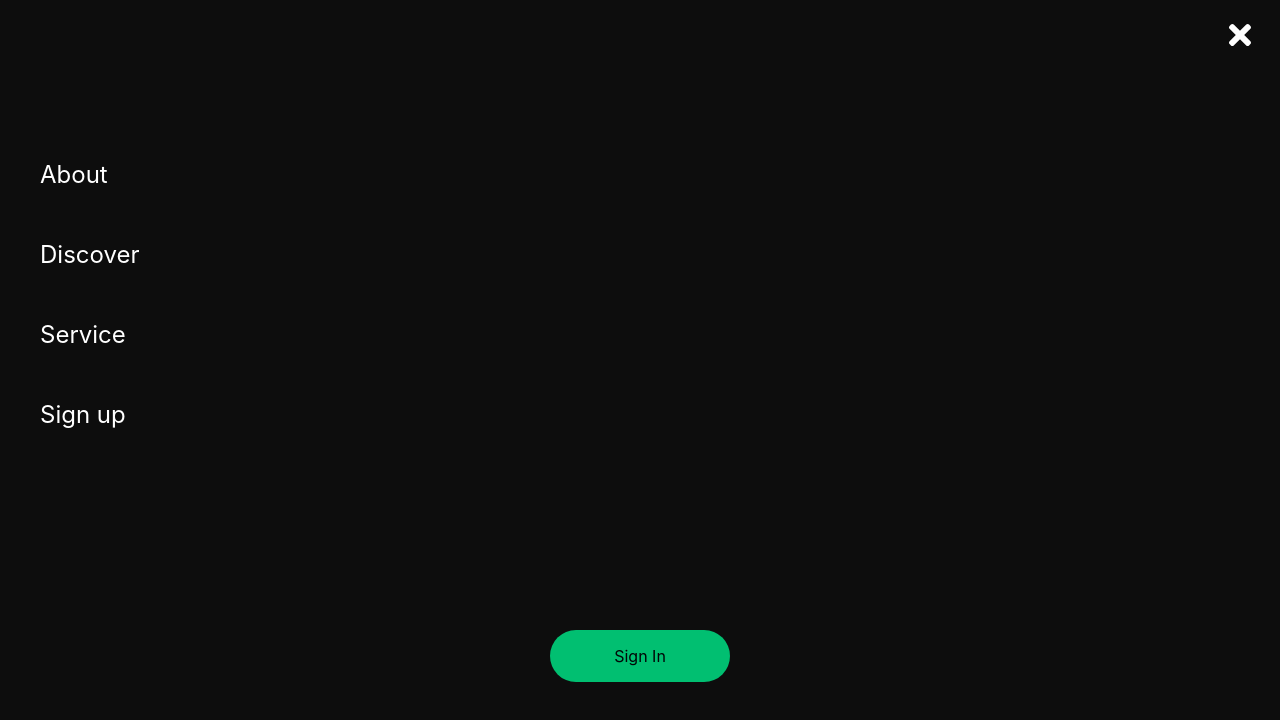
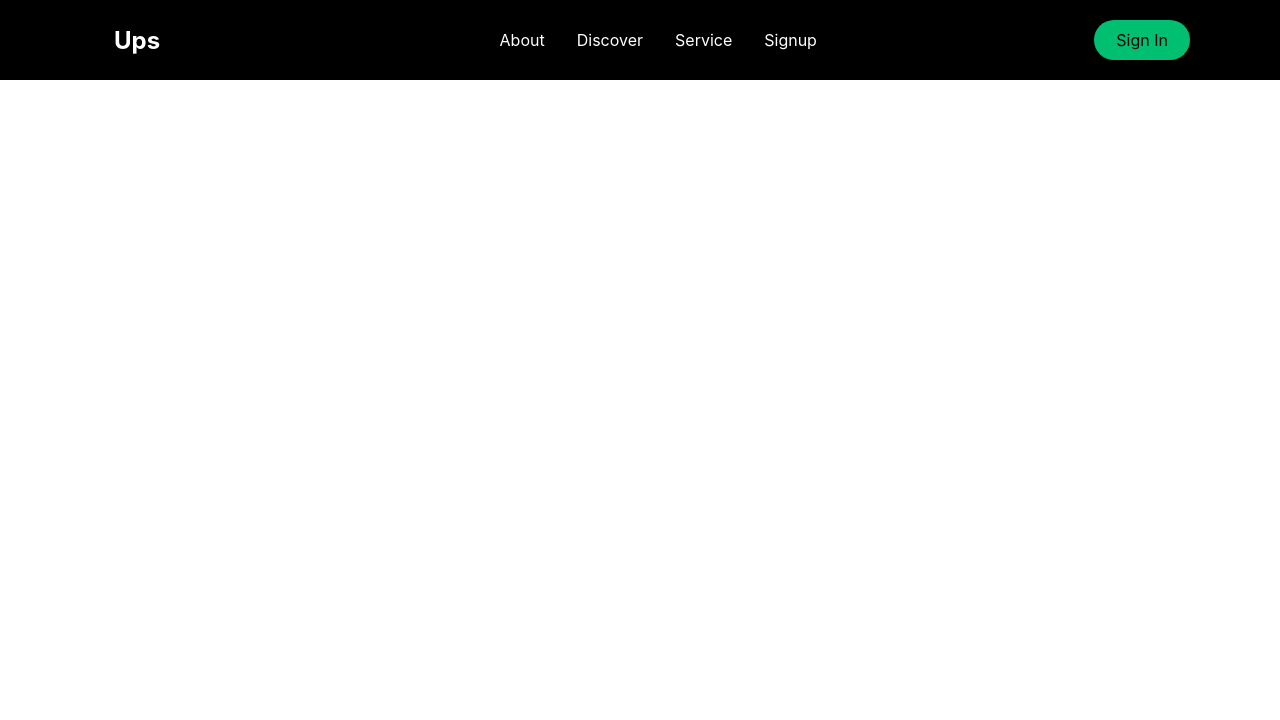
Before and after one commit to jirois/Phs_tem, a React (Create React App) app: page / in a window 1280 px wide. Shown: the top 720 px of the page. Built offline with nearby package versions, Linux system fonts and the light colour scheme.

Commit message:
feat: homepage added

```diff
--- a/src/App.js
+++ b/src/App.js
@@ -1,13 +1,12 @@
 import { BrowserRouter as Router } from 'react-router-dom'
-import Navbar from "./components/navbar";
-import Sidebar from './components/sidebar';
+
+import HomeSection from './pages';
 
 
 function App() {
   return (
     <Router>
-      <Sidebar />
-      <Navbar />
+      <HomeSection />
     </Router>
   );
 }
--- a/src/components/navbar/index.js
+++ b/src/components/navbar/index.js
@@ -13,7 +13,7 @@ import {
 }
     from './navbarElements'
 
-const Navbar = () => {
+const Navbar = ({ toggle }) => {
     return (
         <>
             <Nav>
@@ -21,7 +21,7 @@ const Navbar = () => {
                     <NavLogo to="/">
                         Ups
                     </NavLogo>
-                    <MobileIcon>
+                    <MobileIcon onClick={toggle}>
                         <FaBars />
                     </MobileIcon>
                     <NavMenu>
--- a/src/components/sidebar/index.js
+++ b/src/components/sidebar/index.js
@@ -7,33 +7,33 @@ import {
     SidebarWrapper,
     SidebarMenu,
     SidebarLink,
-    SidebarBtnWrapper,
+    SidebarBtnWrap,
     SidebarRouter
 } from './sidebarElements';
-const Sidebar = () => {
+const Sidebar = ({ isOpen, toggle }) => {
     return (
-        <SidebarContainer>
-            <Icon>
+        <SidebarContainer isOpen={isOpen} onClick={toggle} >
+            <Icon onClick={toggle}>
                 <CloseIcon />
             </Icon>
             <SidebarWrapper>
                 <SidebarMenu>
-                    <SidebarLink to="about">
+                    <SidebarLink to="about" onClick={toggle}>
                         About
                     </SidebarLink>
-                    <SidebarLink to="discover">
+                    <SidebarLink to="discover" onClick={toggle}>
                         Discover
                     </SidebarLink>
-                    <SidebarLink to="service">
+                    <SidebarLink to="service" onClick={toggle}>
                         Service
                     </SidebarLink>
-                    <SidebarLink to="signup">
+                    <SidebarLink to="signup" onClick={toggle}>
                         Sign up
                     </SidebarLink>
                 </SidebarMenu>
-                <SidebarBtnWrapper>
+                <SidebarBtnWrap>
                     <SidebarRouter to='/signin'>Sign In</SidebarRouter>
-                </SidebarBtnWrapper>
+                </SidebarBtnWrap>
             </SidebarWrapper>
         </SidebarContainer>
     );
--- a/src/components/sidebar/sidebarElements.js
+++ b/src/components/sidebar/sidebarElements.js
@@ -11,12 +11,13 @@ export const SidebarContainer = styled.aside`
     background: #0d0d0d;
     display: grid;
     align-items: center;
+    text-align: center;
     top: 0;
     left: 0;
     transition: 0.3s ease-in-out;
-    /* opacity: ${({ isopen }) => (isopen ? '100%' : '0')};
-      top: ${({ isopen }) => (isopen ? '0' : '-100%')} */
-      top: 0;
+    opacity: ${({ isOpen }) => (isOpen ? '100%' : '0')};
+    top: ${({ isOpen }) => (isOpen ? '0' : '-100%')}
+
 `
 
 export const CloseIcon = styled(FaTimes)`
@@ -35,7 +36,9 @@ export const Icon = styled.div`
 
 export const SidebarWrapper = styled.div`
     color: #fff;
-    text-align: center;
+    display: grid;
+    align-items: center;
+
 `
 
 export const SidebarMenu = styled.ul`
@@ -43,6 +46,7 @@ export const SidebarMenu = styled.ul`
     grid-template-columns: 1fr;
     grid-template-rows: repeat(6, 80px);
     text-align: center;
+
 
 
     @media screen and (max-width: 480px){
@@ -72,7 +76,7 @@ export const SidebarLink = styled(LinkS)`
 
 
 
-export const SidebarBtnWrapper = styled.div`
+export const SidebarBtnWrap = styled.div`
     display: flex;
     justify-content: center;
 `
--- /dev/null
+++ b/src/pages/index.js
@@ -0,0 +1,23 @@
+import React, { useState } from 'react';
+import Navbar from '../components/navbar';
+import Sidebar from '../components/sidebar';
+
+
+const HomeSection = () => {
+    const [isOpen, setIsOpen] = useState(false)
+
+    const toggleSidebar = () => {
+        setIsOpen(!isOpen)
+    }
+
+    return (
+        <>
+            <Sidebar isOpen={isOpen} toggle={toggleSidebar} />
+            <Navbar toggle={toggleSidebar} />
+        </>
+    );
+};
+
+
+
+export default HomeSection;
```
